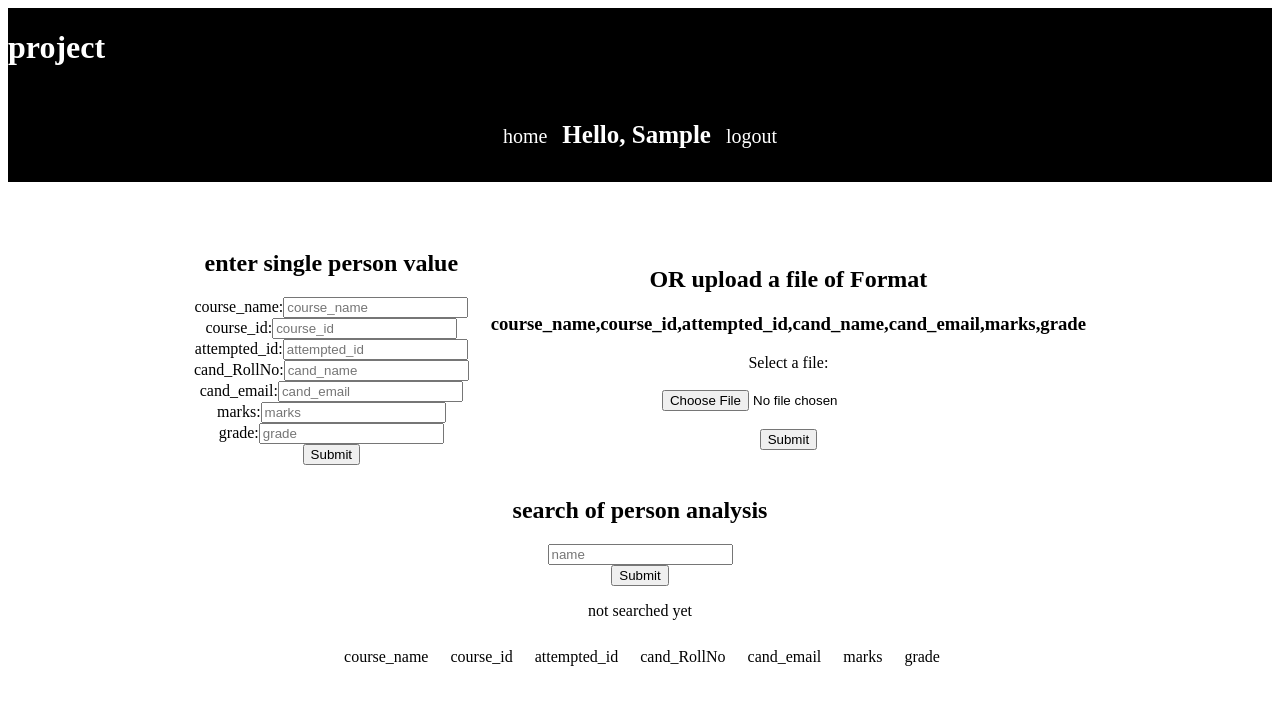
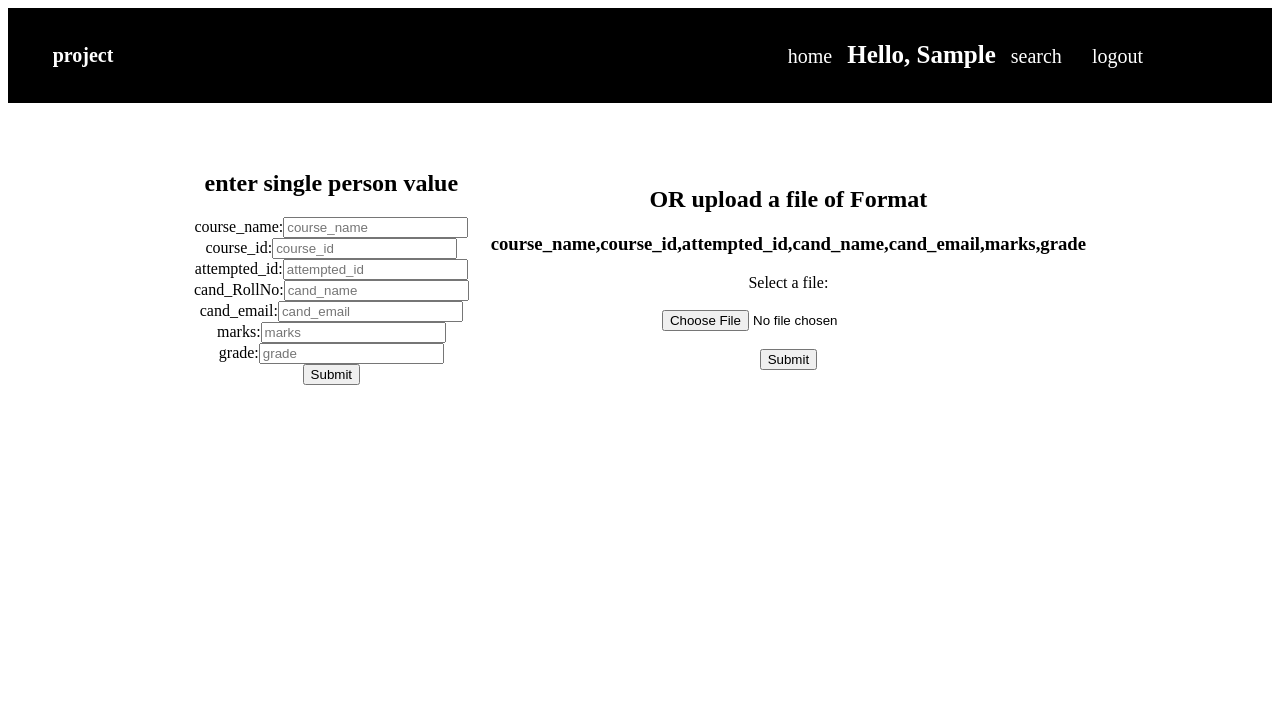
Before and after one commit to smanikantam/jango-project, a Django app: page / in a window 1280 px wide. Shown: the top 705 px of the page. Run offline with Django 4.2, Linux system fonts and the light colour scheme; the visitor is signed in with stand-in values (Sample User, id 1).

Commit message:
save page created

```diff
--- a/project/home/urls.py
+++ b/project/home/urls.py
@@ -1,13 +1,13 @@
 from django.urls import path
 from . import views
 urlpatterns=[
-	path('',views.index,name='index'),
+	path('',views.home,name='index'),
 	path('login',views.login,name='login'),
 	path('registration',views.registration,name='registration'),
 	path('add',views.add,name='add'),
 	path('logout',views.logout,name='logout'),
 	path('retrieve',views.retrieve,name='retrieve'),
 	path('single_upload',views.single_upload,name='single_upload'),
-	path('search',views.search,name='search')
-
+	path('search',views.search,name='search'),
+	path('find',views.find,name='search')
 ]
--- a/project/home/views.py
+++ b/project/home/views.py
@@ -11,7 +11,7 @@
 import pandas as pd
 import joblib
 
-def index(request):
+def home(request):
 	return render(request,'file.html',{'name':'mani'})
 def add(request):
 	val1=int(request.POST['num1'])
@@ -114,6 +114,8 @@
 		messages.info("not done")
 		return redirect("/")
 def search(request):
+	return render(request,"search.html")
+def find(request):
 	if(request.method=='POST'):
 		dic={0:'very poor',1:'poor',2:'average',3:'good',4:'very good'}
 		res={}
@@ -134,6 +136,6 @@
 		print(l)
 		# for i,j in zip(lis1,lis2):
 		# 	print(i,j)
-		return render(request,"file.html",{'details':all_names,'show':show,'name':name,'res_anal1':lis1,'res_anal2':lis2,'res':res})
+		return render(request,"search.html",{'details':all_names,'show':show,'name':name,'res_anal1':lis1,'res_anal2':lis2,'res':res})
 	else:
 		return redirect("/")
--- a/project/templates/file.html
+++ b/project/templates/file.html
@@ -41,68 +41,6 @@
 		</tr>
 		<br><br>
 	</table>
-	<center><h2 color="red">search of person analysis</h2></center>
-	<div>
-	<form action="search" method="post">
-		{% csrf_token %}
-		<center>
-		<input type="text" placeholder="name" class="mani" name="name"><br>
-		<input type="submit">
-		</center>
-	</form>
-	</div>
-	<center><div>
-		{%if show %}
-			<h3 color="green">details of {{name}}</h3>
-		{%endif%}
-			<table>
-				<th>
-					<td color="orange">course_name</td>
-					<td color="orange">course_id</td>
-					<td color="orange">attempted_id</td>
-					<td color="orange">cand_RollNo</td>
-					<td color="orange">cand_email</td>
-					<td color="orange">marks</td>
-					<td color="orange">grade</td>
-				</th>
-				{% if show %}
-					{% for i in details %}
-						{% if i.cand_name == name%}
-						<tr>
-							<td></td>
-							<td>{{i.course_name}}</td>
-							<td>{{i.course_id}}</td>
-							<td>{{i.attempted_id}}</td>
-							<td>{{i.cand_name}}</td>
-							<td>{{i.cand_email}}</td>
-							<td>{{i.marks}}</td>
-							<td>{{i.grade}}</td>
-						</tr>
-						{% endif %}
-					{%endfor%}
-				</table>
-					<h3 color="green">analysis of {{name}}</h3>
-					<table>
-						<th>
-							<td color="orange">subject</td>
-							<td color="orange">status</td>
-						</th>
-
-						{%for i,j in res.items%}
-						<tr>
-							<td></td>
-							<td>{{i}}</td>
-							<td>{{j}}</td>
-						</tr>
-						{%endfor%}
-
-					</table>
-				{%else%}
-						<p>not searched yet</p>
-				{%endif%}
-
-
-	</div></center>
 
 	<div>
         {%for m in messages%}
--- a/project/templates/home.html
+++ b/project/templates/home.html
@@ -24,9 +24,9 @@
 		.attr {
 			display: flex;
 			align-items: center;
-			justify-content: center;
+			justify-content: right;
 			font-size: 25px;
-			width : 1350px
+			width : 1000px
 		}
 		.attr li:hover {
 			background-color: rgb(255, 0, 0);
@@ -45,6 +45,13 @@
 			list-style: none;
 			padding: 5px;
 		}
+		.img{
+			display: flex;
+			align-items: center;
+			justify-content: center;
+			font-size: 10px;
+			width : 150px
+		}
 
 	</style>
 	<title>Analysis</title>
@@ -58,6 +65,7 @@
 			<li><a href="/">home</a></li>
 			{% if user.is_authenticated %}
 			<h4>Hello, {{user.first_name}} </h4>
+			<li><a href="search">search</a></li>
 			<li><a href="logout">logout</a></li>
 			{%else%}
 			<li><a href="registration">register</a></li>
```
Also changed, not shown: project/templates/search.html (added, +72 -0 lines), 1 other file.
